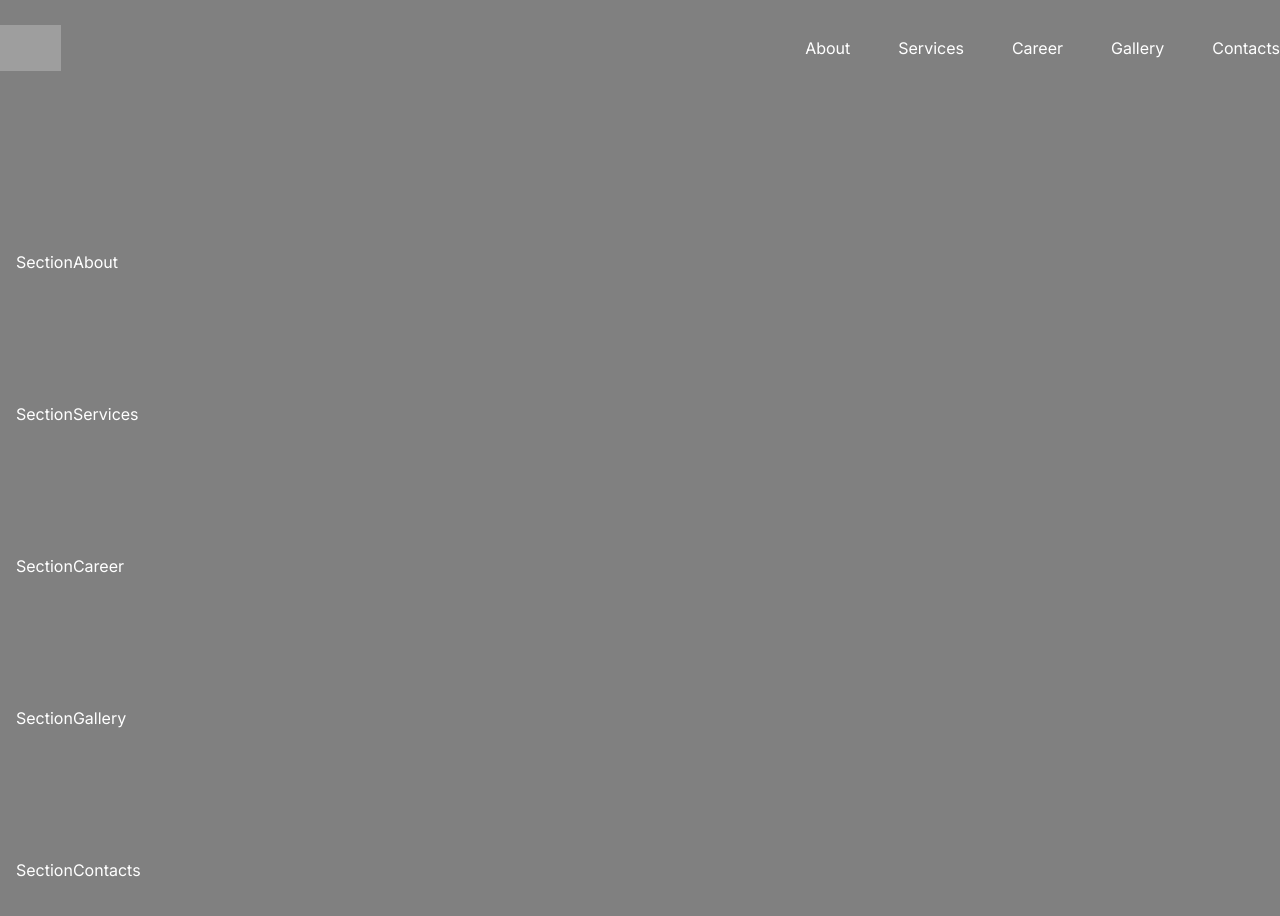
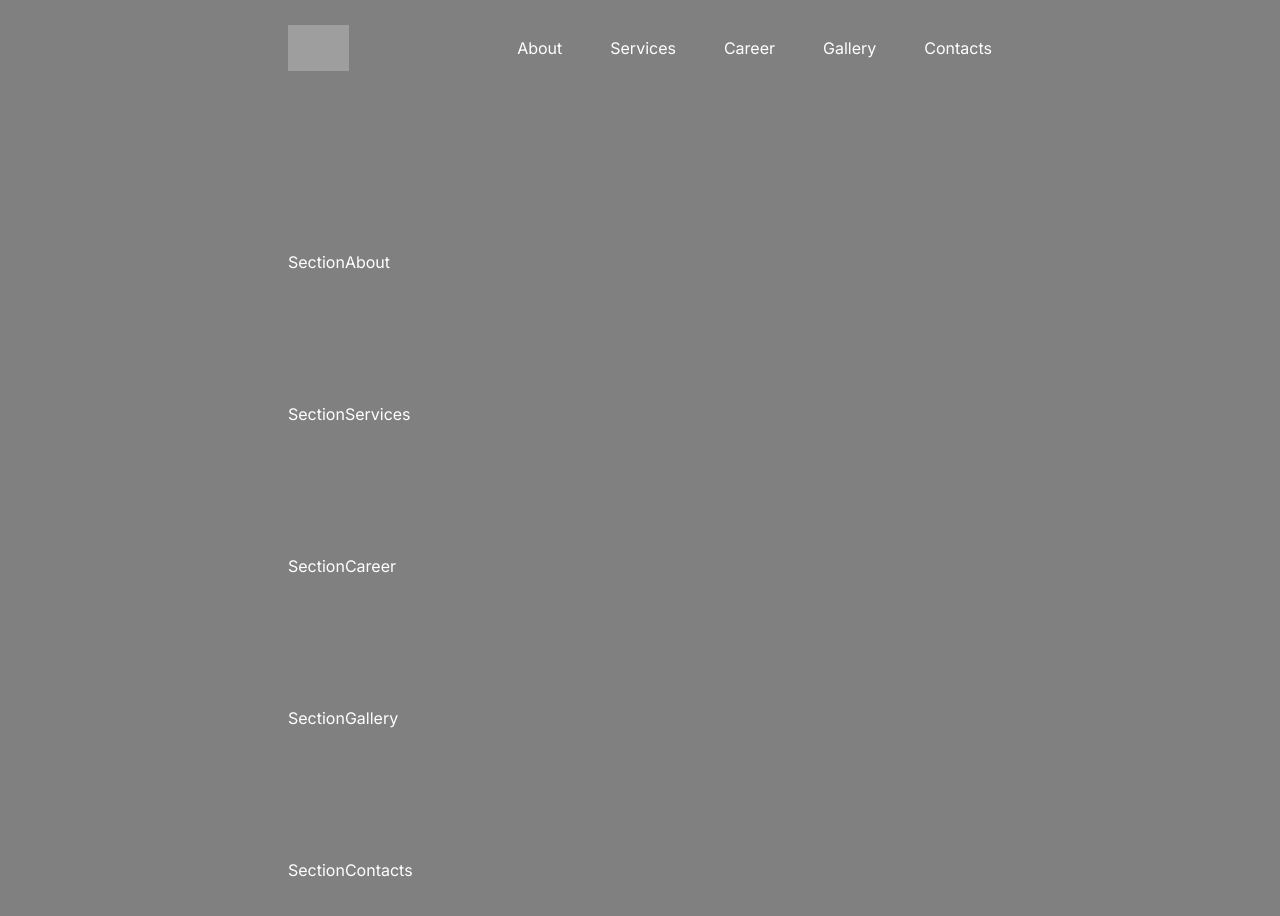
Before and after one commit to RomaBortnik/carp-travel, a Next.js app: page / in a window 1280 px wide. Shown: the top 916 px of the page. Built offline with nearby package versions, Linux system fonts and the light colour scheme; grey boxes are pictures that could not be loaded.

Commit message:
added container

```diff
--- a/components/Header/Header.tsx
+++ b/components/Header/Header.tsx
@@ -5,9 +5,11 @@ import logo from "../../public/assets/icons/logo.svg";
 
 export const Header = () => {
   return (
-    <header className="absolute top-0 left-0 flex items-center justify-between w-full pt-9 md:pt-[25px] lg:pt-6">
-      <Image src={logo} width={61} height={35} alt="Logo" />
-      {<Navigation />}
+    <header className="absolute top-0 left-0 w-full pt-9 md:pt-[25px] lg:pt-6">
+      <div className="container flex items-center justify-between">
+        <Image src={logo} width={61} height={35} alt="Logo" />
+        {<Navigation />}
+      </div>
     </header>
   );
 };
--- a/components/SectionAbout/SectionAbout.tsx
+++ b/components/SectionAbout/SectionAbout.tsx
@@ -1,6 +1,6 @@
 export const SectionAbout = () => {
   return (
-    <section id="about" className="section">
+    <section id="about" className="section container">
       SectionAbout
     </section>
   );
--- a/components/SectionCareer/SectionCareer.tsx
+++ b/components/SectionCareer/SectionCareer.tsx
@@ -1,6 +1,6 @@
 export const SectionCareer = () => {
   return (
-    <section id="career" className="section">
+    <section id="career" className="section container">
       SectionCareer
     </section>
   );
--- a/components/SectionContacts/SectionContacts.tsx
+++ b/components/SectionContacts/SectionContacts.tsx
@@ -1,6 +1,6 @@
 export const SectionContacts = () => {
   return (
-    <section id="contacts" className="section">
+    <section id="contacts" className="section container">
       SectionContacts
     </section>
   );
--- a/components/SectionGallery/SectionGallery.tsx
+++ b/components/SectionGallery/SectionGallery.tsx
@@ -1,6 +1,6 @@
 export const SectionGallery = () => {
   return (
-    <section id="gallery" className="section">
+    <section id="gallery" className="section container">
       SectionGallery
     </section>
   );
--- a/components/SectionHero/SectionHero.tsx
+++ b/components/SectionHero/SectionHero.tsx
@@ -2,7 +2,7 @@ export const SectionHero = () => {
   return (
     <section
       id="hero"
-      className="section pt-[105px] md:pt-[122px] lg:pt-[106px]"
+      className="section container pt-[105px] md:pt-[122px] lg:pt-[106px]"
     ></section>
   );
 };
--- a/components/SectionServices/SectionServices.tsx
+++ b/components/SectionServices/SectionServices.tsx
@@ -1,6 +1,6 @@
 export const SectionServices = () => {
   return (
-    <section id="services" className="section">
+    <section id="services" className="section container">
       SectionServices
     </section>
   );
--- a/styles/globals.css
+++ b/styles/globals.css
@@ -3,18 +3,16 @@
 @tailwind components;
 @tailwind utilities;
 
+*,
+*::before,
+*::after {
+  box-sizing: border-box;
+}
+
 :root {
   --main-text-color: #fff;
   --main-bgd-color: grey;
 }
-
-/* @media (prefers-color-scheme: dark) {
-  :root {
-    --foreground-rgb: 255, 255, 255;
-    --background-start-rgb: 0, 0, 0;
-    --background-end-rgb: 0, 0, 0;
-  }
-} */
 
 html {
   scroll-behavior: smooth;
@@ -25,8 +23,55 @@ body {
   background-color: var(--main-bgd-color);
 }
 
+h1,
+h2,
+h3,
+h4,
+h5,
+h6,
+p {
+  margin: 0;
+  padding: 0;
+}
+
+ul,
+ol {
+  list-style: none;
+  padding-left: 0;
+  margin: 0;
+}
+
+img {
+  display: block;
+  max-width: 100%;
+  height: auto;
+}
+
+button {
+  padding: 0;
+  border: none;
+  font: inherit;
+  color: inherit;
+  background-color: transparent;
+  cursor: pointer;
+}
+
+a {
+  text-decoration: none;
+  color: inherit;
+}
+
+code {
+  font-family: source-code-pro, Menlo, Monaco, Consolas, "Courier New",
+    monospace;
+}
+
 @layer components {
   .section {
     @apply py-[56px] md:py-[64px] lg:py-[104px];
   }
+
+  .container {
+    @apply px-[20px] mx-auto sm:w-[320px] md:w-[768px] md:px-[32px] lg:w-[1440px] lg:px-[104px];
+  }
 }
```
